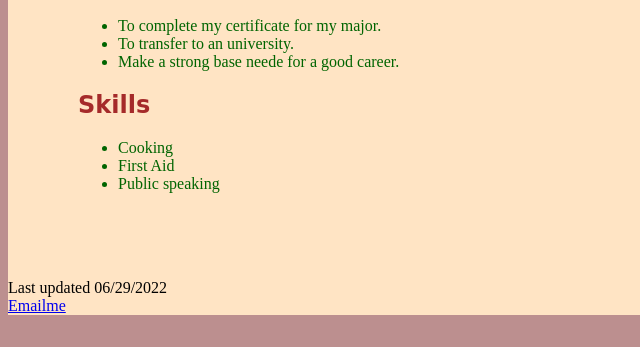
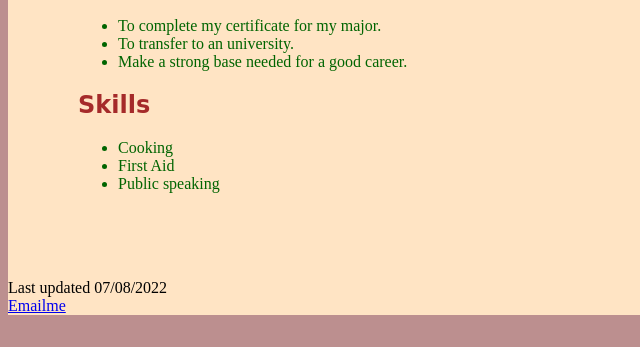
Before and after one commit to Rpooja24/html-and-css, a plain HTML site: page about.html in a window 1280 px wide. Shown: the part 203-550 px from the top of the page, 0-640 px from the left. Drawn offline with Linux system fonts and the light colour scheme.

Commit message:
Update about.html

```diff
--- a/about.html
+++ b/about.html
@@ -20,7 +20,7 @@
     <ul>
         <li>To complete my certificate for my major.</li>
         <li>To transfer to an university.</li>
-        <li>Make a strong base neede for a good career.</li>
+        <li>Make a strong base needed for a good career.</li>
     </ul>
 
     <h2>Skills</h2>
@@ -29,7 +29,7 @@
     <li>Public speaking</li>
     </ul>
     </section>
-    <footer>Last updated 06/29/2022</footer>
+    <footer>Last updated 07/08/2022</footer>
   <a href="mailto:poojaramtel2020@gmail.com">Emailme</a>
     </body>
 </html>
```
